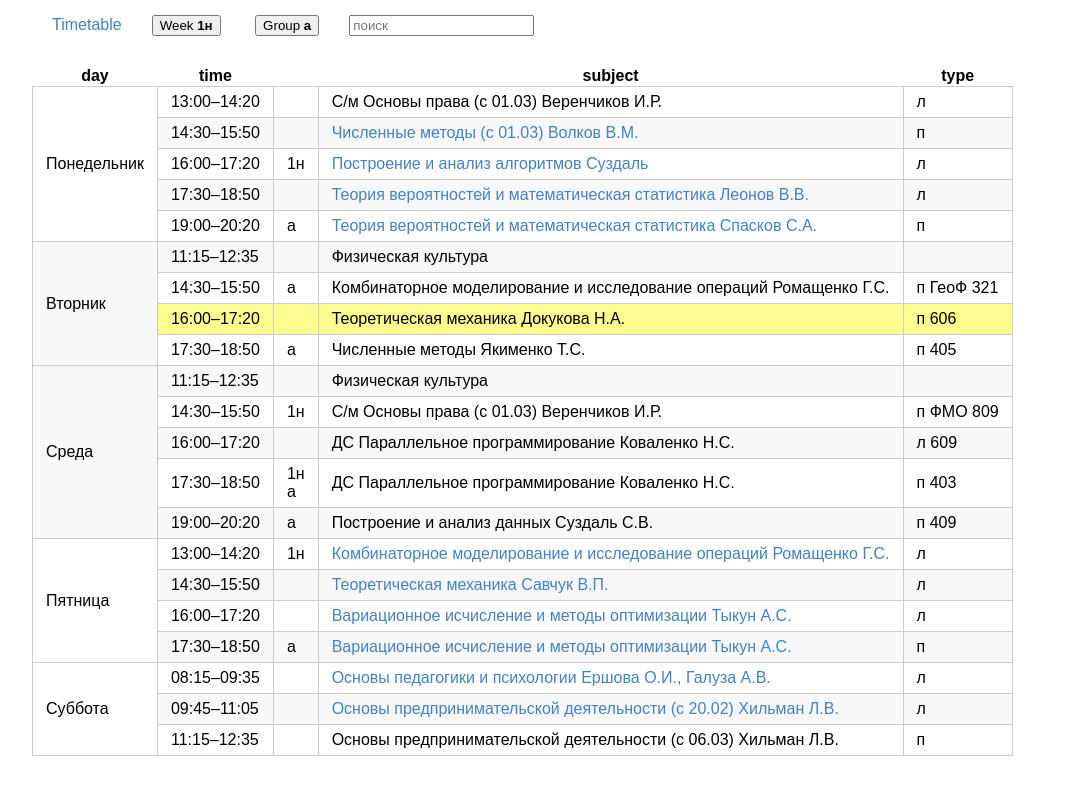
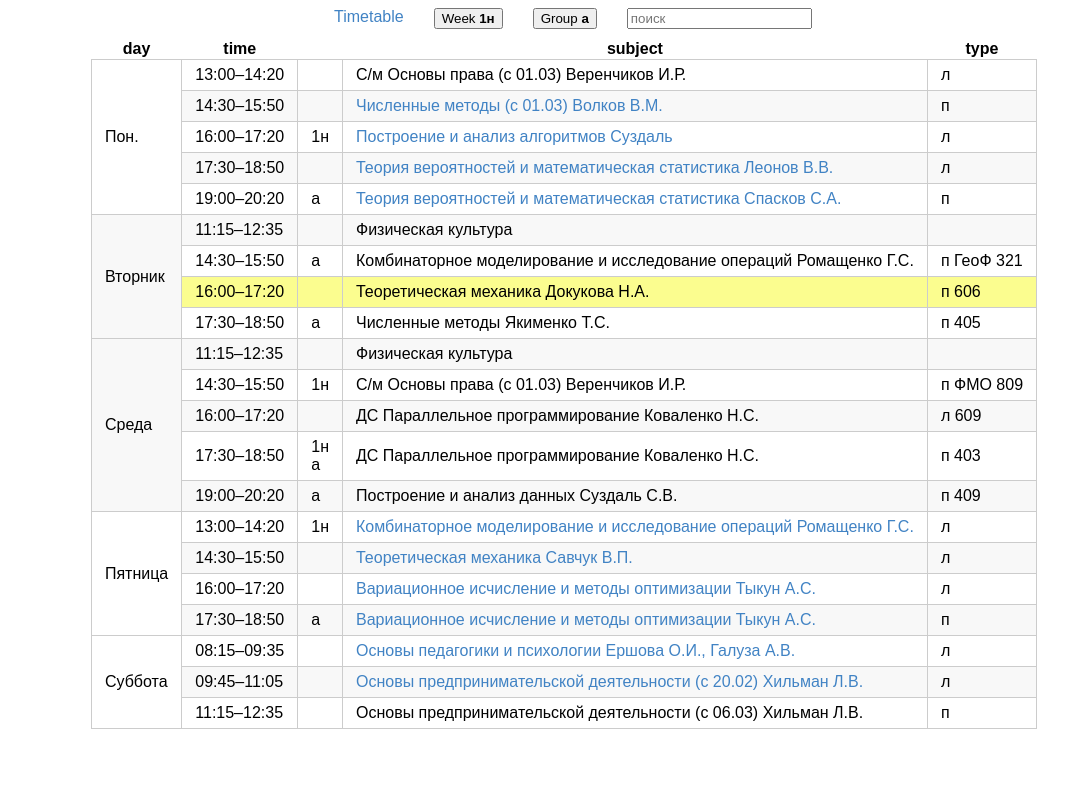
Before and after one commit to bartergit/barter_time_table, a Vue app: page / in a window 1280 px wide. Shown: the top 794 px of the page, without its empty margins (76-1144 px from the left). Built offline with nearby package versions, Linux system fonts and the light colour scheme.

Commit message:
chocolate frigatebird

```diff
--- a/src/components/HelloWorld.vue
+++ b/src/components/HelloWorld.vue
@@ -1,9 +1,11 @@
 <template>
 <div id="table">
-  <p> <a id="timetable" target="_blank" href="https://mmf.bsu.by/ru/raspisanie-zanyatij/dnevnoe-otdelenie/3-kurs/2-gruppa/">Timetable</a>
-  <button v-on:click="week = oposite(week)">Week <b>{{week}}</b></button> <button v-on:click="group = oposite(group)">Group <b>{{group}}</b></button>
-  <input v-model.trim="search" placeholder="поиск"></p>
-  <table style="float:left; margin-right: 20px;">
+  <div style="display: flex; width: 700px; margin: auto; margin-bottom: 10px">
+    <a id="timetable" target="_blank" href="https://mmf.bsu.by/ru/raspisanie-zanyatij/dnevnoe-otdelenie/3-kurs/2-gruppa/">Timetable</a>
+    <button v-on:click="week = oposite(week)">Week <b>{{week}}</b></button> <button v-on:click="group = oposite(group)">Group <b>{{group}}</b></button>
+    <input v-model.trim="search" placeholder="поиск">
+  </div>
+  <table style="margin: auto;">
     <thead>
       <th>day</th>
       <th>time</th>
@@ -50,7 +52,7 @@ const createObject = (week, group, subject, type, link="") => {
 }
 
 const json = {
-  "Понедельник":
+  "Пон.":
   {
     "13:00–14:20": [
         createObject("", "", `С/м Основы права (с 01.03)
@@ -175,7 +177,7 @@ const json = {
   },
 }
 
-const day_of_week = { "Понедельник": 1, "Вторник": 2, "Среда": 3, "Пятница": 5, "Суббота": 6 }
+const day_of_week = { "Пон.": 1, "Вторник": 2, "Среда": 3, "Пятница": 5, "Суббота": 6 }
 
 export default {
   name: 'HelloWorld',
```
